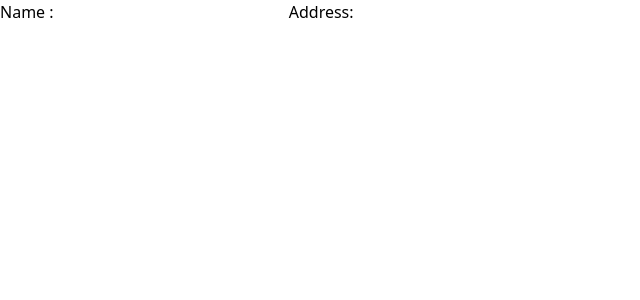
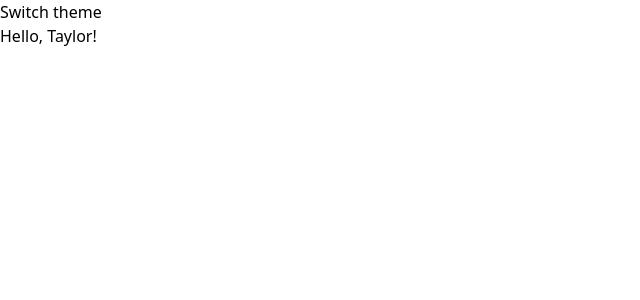
Before and after one commit to priyankavaidya-stack/react-machine-coding, a React (Vite) app: page / in a window 1280 px wide. Shown: the top 300 px of the page, without its empty margins (0-640 px from the left). Built offline with nearby package versions, Linux system fonts and the light colour scheme.

Commit message:
git React.memo different examples added

```diff
--- /dev/null
+++ b/src/components/memo/UpdateComponentUsingState.jsx
@@ -0,0 +1,49 @@
+// Even when a component is memoized, it will still re-render when its own state changes.
+// Memoization only has to do with props that are passed to the component from its parent.
+
+import React, { useState } from 'react';
+
+export default function UpdateComponentUsingState(){
+    const [name, setName] = useState("");
+    const [address, setAddress] = useState("");
+
+    return(
+        <>
+            <label>
+                Name:
+                <input type="text" value={name} onChange={(e) => setName(e.target.value)} />
+            </label>
+            <label>
+                Address:
+                <input type="text" value={address} onChange={ (e) => setAddress(e.target.value)} />
+            </label>
+            <Child name = {name} />
+        </>
+    );
+}
+
+const Child = React.memo(({ name }) => {
+    console.log('Greeting was rendered at', new Date().toLocaleString());
+    const [greeting, setGreeting] = useState('Hello');
+    return(
+        <>
+            <h1>{name ? `${greeting}, ${name}`: ""}</h1>
+            <GrandChild value = { greeting } onChange={ setGreeting } />
+        </>
+    );
+});
+
+const GrandChild = ({ value, onChange }) => {
+    return(
+        <>
+            <label>
+                <input type="radio" checked={value === 'Hello'} onChange={ (e)=> onChange('Hello')}/>
+                Regular greeting
+            </label>
+            <label>
+                <input type="radio" checked={value === 'Hello and Welcome'} onChange={ (e) => onChange('Hello and Welcome') } />
+                Enthusiastic greeting
+            </label>
+        </>
+    );
+}
--- /dev/null
+++ b/src/components/memo/UpdateMemoizedCompUsingContext.jsx
@@ -0,0 +1,35 @@
+import React, { createContext, memo, useContext, useState } from 'react'
+
+const ThemeContext = createContext(null);
+
+export default function UpdateMemoizedCompUsingContext() {
+    const [theme, setTheme] = useState('light');
+
+    function handleClick() {
+        setTheme(theme === 'dark' ? 'light' : 'dark');
+    }
+
+  return (
+    <ThemeContext.Provider value={theme}>
+        <button onClick={ handleClick }>Switch theme</button>
+        <Parent/>
+    </ThemeContext.Provider>
+  )
+}
+
+const Parent = () => {
+    const theme = useContext(ThemeContext);
+    return(
+        <div className={theme}>
+            <Greeting name="Taylor" />
+        </div>
+    );
+}
+
+// if you have used theme here in class, then it would had re-rendered again because change in state
+const Greeting = React.memo(({ name }) => {
+    console.log("Greeting was rendered at", new Date().toLocaleString());
+    return(
+        <h3>Hello, {name}!</h3>
+    );
+});
--- a/src/index.css
+++ b/src/index.css
@@ -5,3 +5,11 @@
 input::-webkit-inner-spin-button,::-webkit-outer-spin-button{
     display: none;
 }
+
+.light{
+    background-color: white;
+}
+
+.dark {
+    background-color: blue;
+}
--- a/src/main.jsx
+++ b/src/main.jsx
@@ -13,8 +13,9 @@ import './index.css'
 // import UseCallBack from './components/UseCallBack';
 // import ReactMemo from './components/ReactMemo';
 // import Memo from './components/UseMemo';
-import Memo from './components/Memo';
-
+// import Memo from './components/Memo';
+// import UpdateComponentUsingState from './components/memo/UpdateComponentUsingState';
+import UpdateMemoizedCompUsingContext from './components/memo/UpdateMemoizedCompUsingContext';
 
 ReactDOM.createRoot(document.getElementById('root')).render(
   <Router>
@@ -62,7 +63,13 @@ ReactDOM.createRoot(document.getElementById('root')).render(
       {/* <Memo /> */}
 
       {/* React.memo() example to skip ren-rendering child comp */}
-      <Memo />
+      {/* <Memo /> */}
+
+      {/* Update Component Using State with React.memo */}
+      {/* <UpdateComponentUsingState /> */}
+
+      {/* Update Memoized Component Using Context */}
+      <UpdateMemoizedCompUsingContext />
 
     </React.StrictMode>
   </Router>,
```
